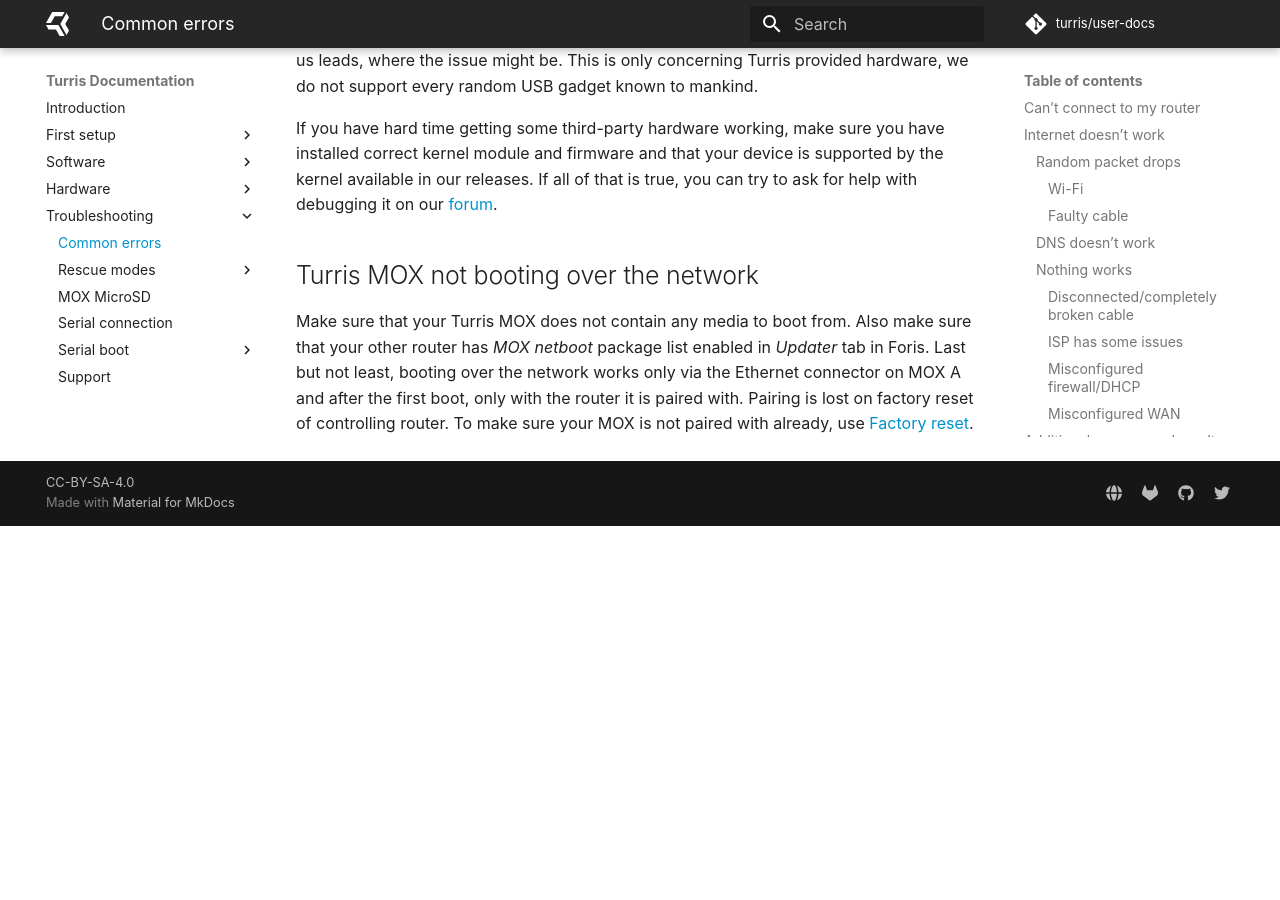
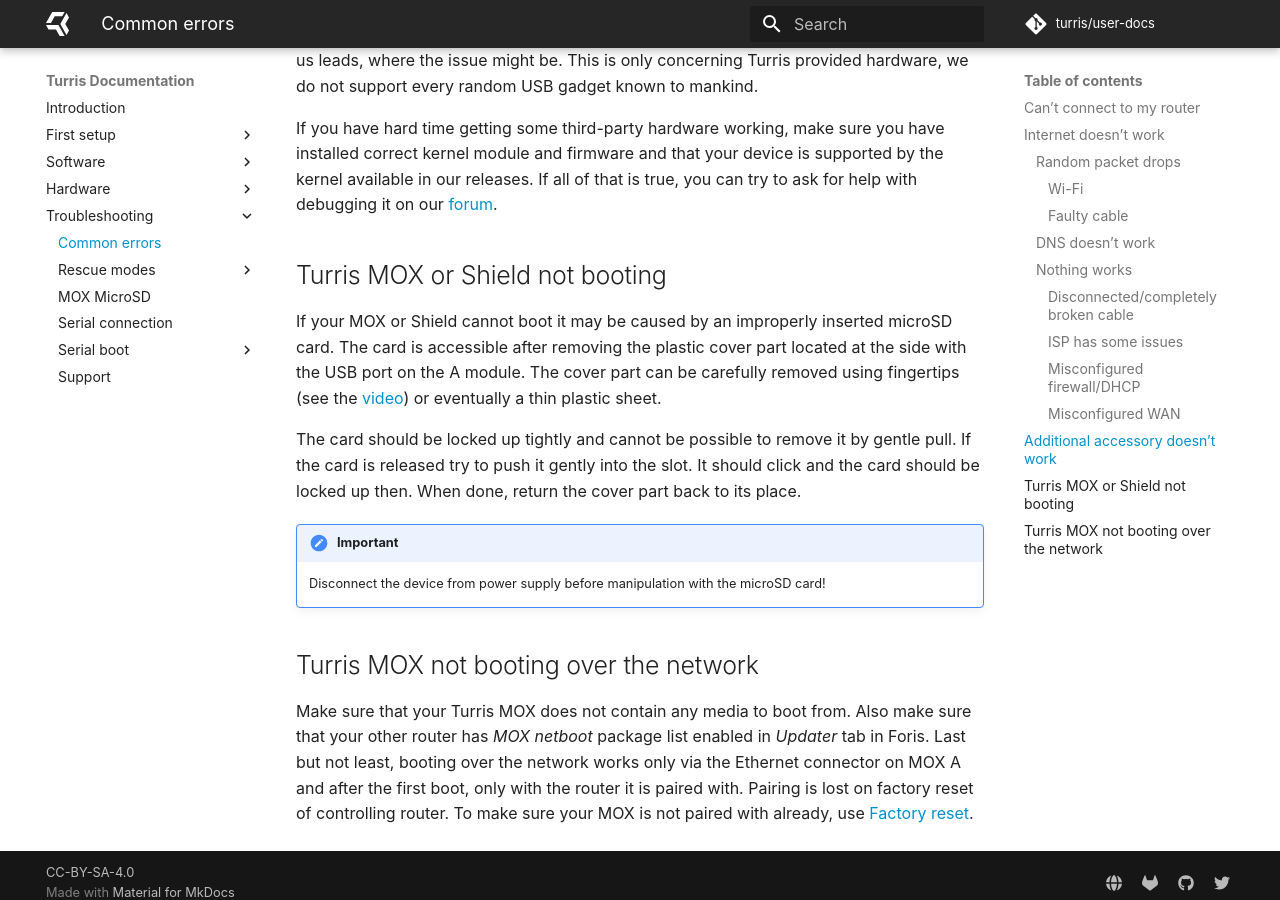
Before and after one commit to turris-cz/user-docs, an MkDocs documentation site: the page built from docs/basics/common-errors.md, in a window 1280 px wide and 900 px high, scrolled down 2912 px. Built offline with MkDocs 1.6.1 and Material for MkDocs 9.7.7, drawn with Linux system fonts in a browser that asks for light colours; before the commit the page ends 3438 px from its top, so only the background shows below that.

Commit message:
basics: Add information about microSD card to troubleshooting

```diff
--- a/docs/basics/common-errors.md
+++ b/docs/basics/common-errors.md
@@ -122,6 +122,24 @@
 by the kernel available in our releases. If all of that is true, you can try to
 ask for help with debugging it on our [forum](https://forum.turris.cz).
 
+## Turris MOX or Shield not booting
+
+If your MOX or Shield cannot boot it may be caused by an improperly inserted
+microSD card. The card is accessible after removing the plastic cover
+part located at the side with the USB port on the A module. The cover part
+can be carefully removed using fingertips (see
+the [video](https://www.youtube.com/watch?v=yL8Rpo0Wshc)) or eventually
+a thin plastic sheet.
+
+The card should be locked up tightly and cannot be possible to remove it by
+gentle pull. If the card is released try to push it gently into the slot. It
+should click and the card should be locked up then. When done, return
+the cover part back to its place.
+
+!!! important
+    Disconnect the device from power supply before manipulation with
+    the microSD card!
+
 ## Turris MOX not booting over the network
 
 Make sure that your Turris MOX does not contain any media to boot from. Also
```
